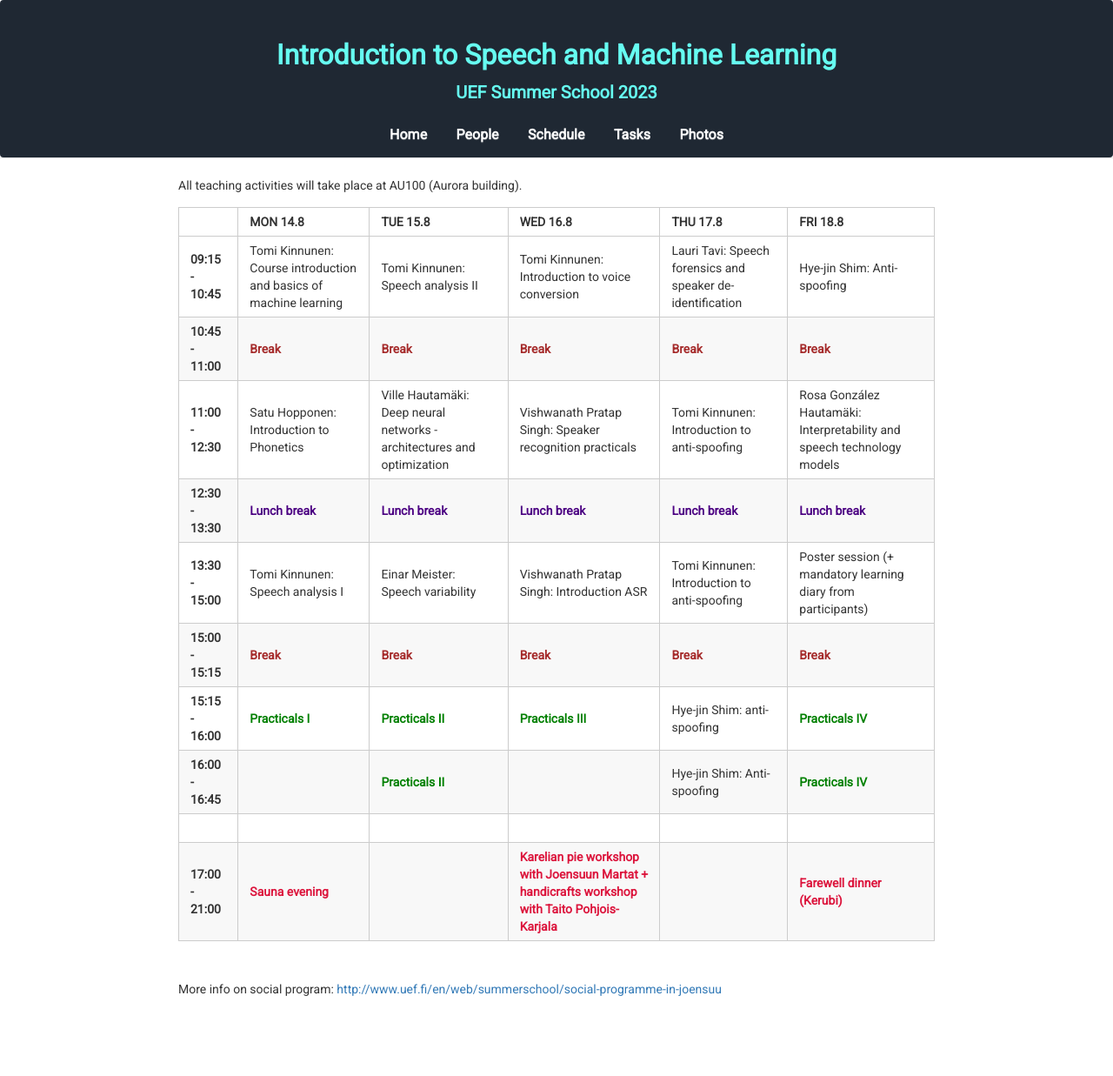
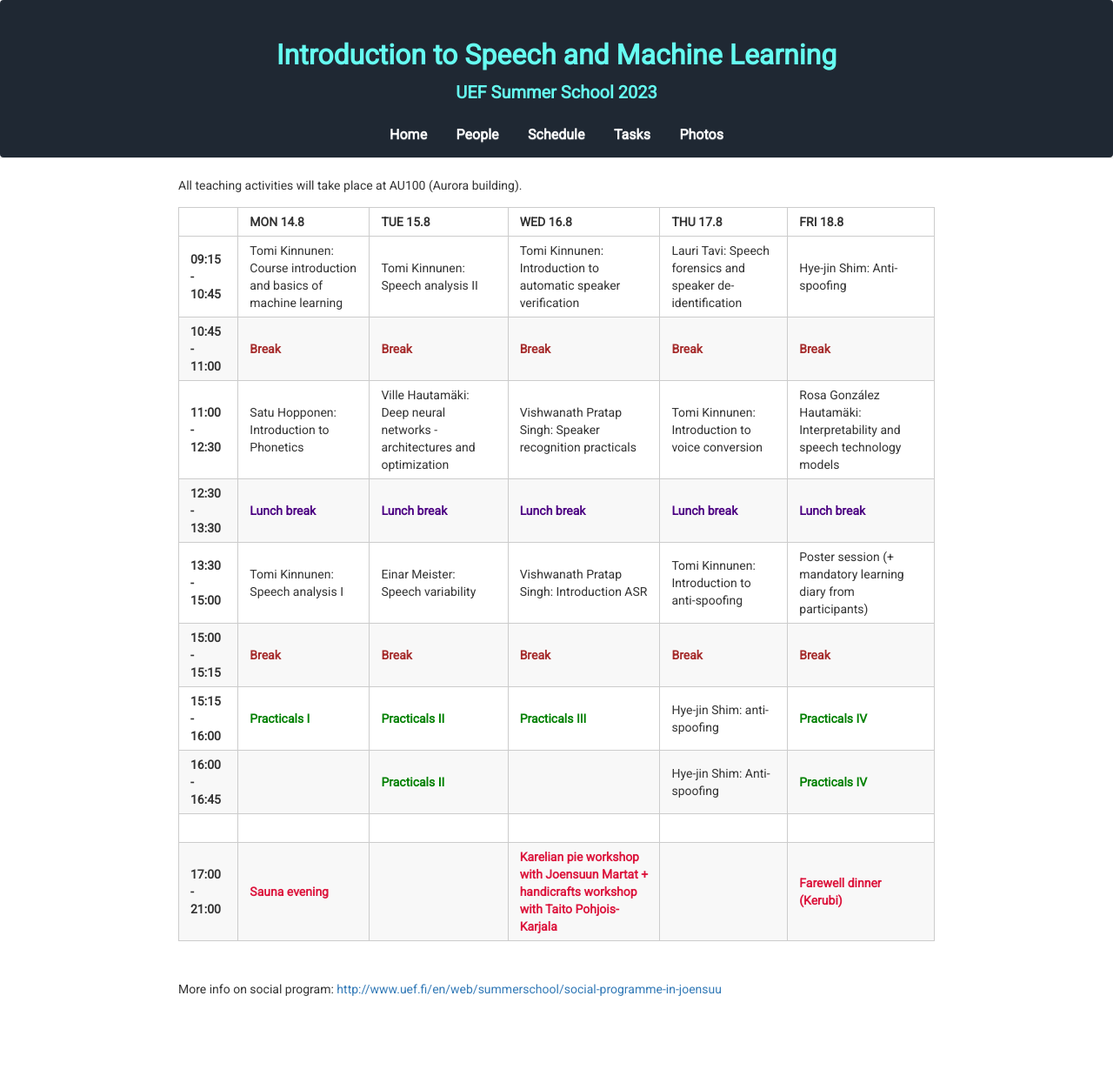
Before and after one commit to vpspeech/summerschool2023, a Jekyll site: the page built from schedule.md, in a window 1280 px wide. Shown: the whole page at 87% size. Built offline with Jekyll 4.4.1, drawn with Linux system fonts in a browser that asks for light colours; nearby versions of some CDN libraries.

Commit message:
Update schedule.md

```diff
--- a/schedule.md
+++ b/schedule.md
@@ -7,9 +7,9 @@
 
 |                   | MON 14.8                                          | TUE 15.8                                                | WED 16.8                                          | THU 17.8                                          | FRI 18.8                                          |
 |-------------------|---------------------------------------------------|---------------------------------------------------------|---------------------------------------------------|---------------------------------------------------|---------------------------------------------------|
-| **09:15 - 10:45**   |            Tomi Kinnunen: Course introduction and basics of machine learning                                       |  Tomi Kinnunen: Speech analysis II                      | Tomi Kinnunen: Introduction to voice conversion                      | Lauri Tavi: Speech forensics and speaker de-identification | Hye-jin Shim: Anti-spoofing         |
+| **09:15 - 10:45**   |            Tomi Kinnunen: Course introduction and basics of machine learning                                       |  Tomi Kinnunen: Speech analysis II                      | Tomi Kinnunen: Introduction to automatic speaker verification                      | Lauri Tavi: Speech forensics and speaker de-identification | Hye-jin Shim: Anti-spoofing         |
 | **10:45 - 11:00** | <span style="color:brown">**Break**</span> | <span style="color:brown">**Break**</span>       | <span style="color:brown">**Break**</span> | <span style="color:brown">**Break**</span>       | <span style="color:brown">**Break**</span> |
-| **11:00 - 12:30** | Satu Hopponen: Introduction to Phonetics           |        Ville Hautamäki: Deep neural networks - architectures and optimization          | Vishwanath Pratap Singh: Speaker recognition practicals                   | Tomi Kinnunen: Introduction to anti-spoofing | Rosa González Hautamäki: Interpretability and speech technology models |
+| **11:00 - 12:30** | Satu Hopponen: Introduction to Phonetics           |        Ville Hautamäki: Deep neural networks - architectures and optimization          | Vishwanath Pratap Singh: Speaker recognition practicals                   | Tomi Kinnunen: Introduction to voice conversion | Rosa González Hautamäki: Interpretability and speech technology models |
 | **12:30 - 13:30** | <span style="color:indigo">**Lunch break**</span> | <span style="color:indigo">**Lunch break**</span>       | <span style="color:indigo">**Lunch break**</span> | <span style="color:indigo">**Lunch break**</span>       | <span style="color:indigo">**Lunch break**</span>   |
 | **13:30 - 15:00** | Tomi Kinnunen: Speech analysis I                          |            Einar Meister: Speech variability                  | Vishwanath Pratap Singh: Introduction ASR           | Tomi Kinnunen: Introduction to anti-spoofing | Poster session (+ mandatory learning diary from participants) |
 | **15:00 - 15:15** | <span style="color:brown">**Break**</span> | <span style="color:brown">**Break**</span>       | <span style="color:brown">**Break**</span> | <span style="color:brown">**Break**</span>       |   <span style="color:brown">**Break**</span> |
```
